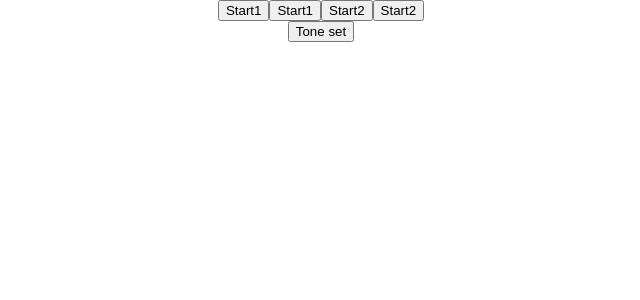
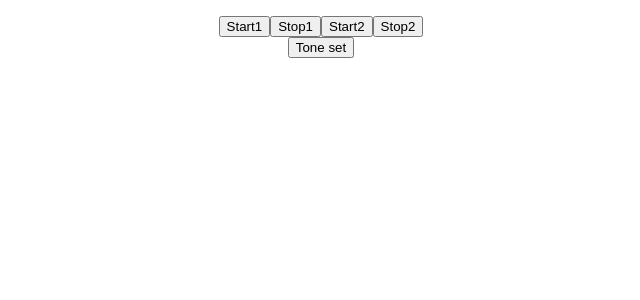
Before and after one commit to grahamtallen/ToneSynths, a React (Create React App) app: page / in a window 1280 px wide. Shown: the top 300 px of the page, without its empty margins (319-959 px from the left). Built offline with nearby package versions, Linux system fonts and the light colour scheme.

Commit message:
Listening to mouse events and manipulating the panner

```diff
--- a/package.json
+++ b/package.json
@@ -4,6 +4,7 @@
   "private": true,
   "dependencies": {
     "jquery": "^3.2.1",
+    "lodash": "^4.17.4",
     "mobx": "^3.4.1",
     "react": "^16.2.0",
     "react-dom": "^16.2.0",
--- a/src/App.css
+++ b/src/App.css
@@ -4,6 +4,10 @@ body, .App {
   bottom: 0;
   right: 0;
   left: 0;
+}
+
+#demo {
+  color: black;
 }
 
 #DragContainer {
--- a/src/App.js
+++ b/src/App.js
@@ -1,6 +1,8 @@
 import React, { Component } from 'react';
 import './App.css';
 import Tone from 'tone';
+import _ from 'lodash';
+import {handleMouseMove} from './mouseEvents';
 
 var panner = new Tone.AutoPanner({
     "frequency": 4,
@@ -40,17 +42,17 @@ class App extends Component {
 
   render() {
     return (
-      <div className="App" id="DragContainer" >
-
+      <div className="App" id="DragContainer" onMouseMove={(e) => handleMouseMove(e, panner)}>
+          <p id="demo"></p>
           <button onClick={() => osc0.volume.rampTo(0, 0.1)}>Start1</button>
-          <button onClick={() => osc0.volume.rampTo(-Infinity, 0.0)}>Start1</button>
+          <button onClick={() => osc0.volume.rampTo(-Infinity, 0.0)}>Stop1</button>
           <button onClick={() => osc1.volume.rampTo(0, 0.1)}>Start2</button>
-          <button onClick={() => osc1.volume.rampTo(-Infinity, 0.0)}>Start2</button>
+          <button onClick={() => osc1.volume.rampTo(-Infinity, 0.0)}>Stop2</button>
           <br />
           <button onClick={() => {
               panner.wet.value = 0.1;
 //fade to 100% wet over 3 seconds.
-              panner.wet.rampTo(1, 3);
+
               // panner.set('frequency', 4)
           }}>Tone set</button>
       </div>
--- a/src/mouseEvents.js
+++ b/src/mouseEvents.js
@@ -1,13 +1,12 @@
-import controls from './Controls';
-import {toJS} from 'mobx';
 
-export function handleMouseMove(e) {
+export function handleMouseMove(e, panner) {
     var x = e.clientX;
     var y = e.clientY;
     let percentX = x / window.outerWidth;
-    controls.setFilterDepth(percentX * 0.01);
 
-    var coor = `Coordinates: (${x}, ${y}), percent: ${percentX}, filterDepth: ${toJS(controls.filterDepth)}`;
+    var coor = `Coordinates: (${x}, ${y}), percent: ${percentX}, `;
     document.getElementById("demo").innerHTML = coor;
 
+    panner.wet.rampTo(percentX, 1);
+
 }
```
Also changed, not shown: src/actions/panner.js (added).
